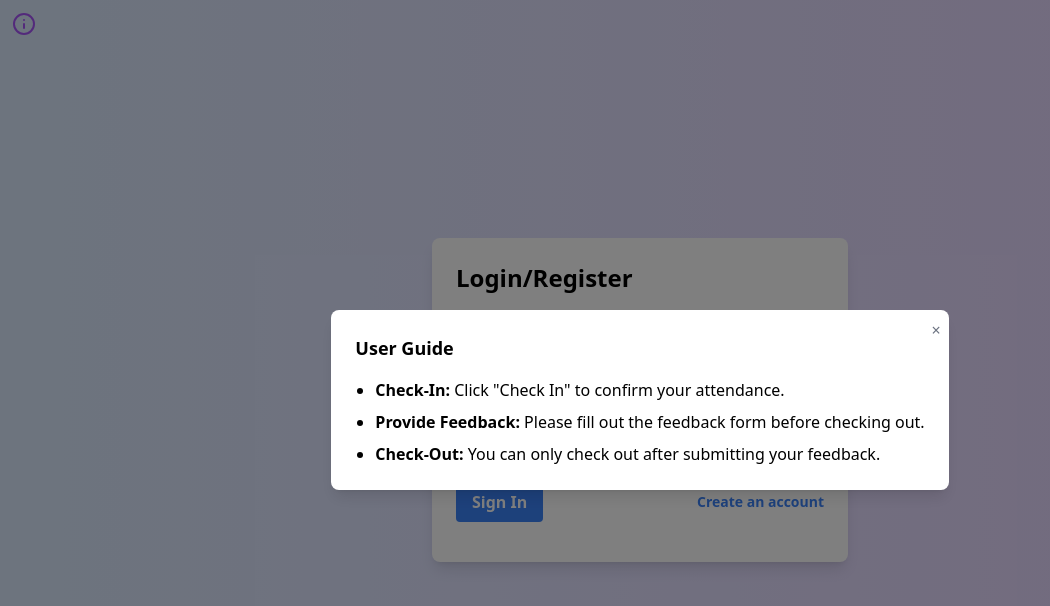
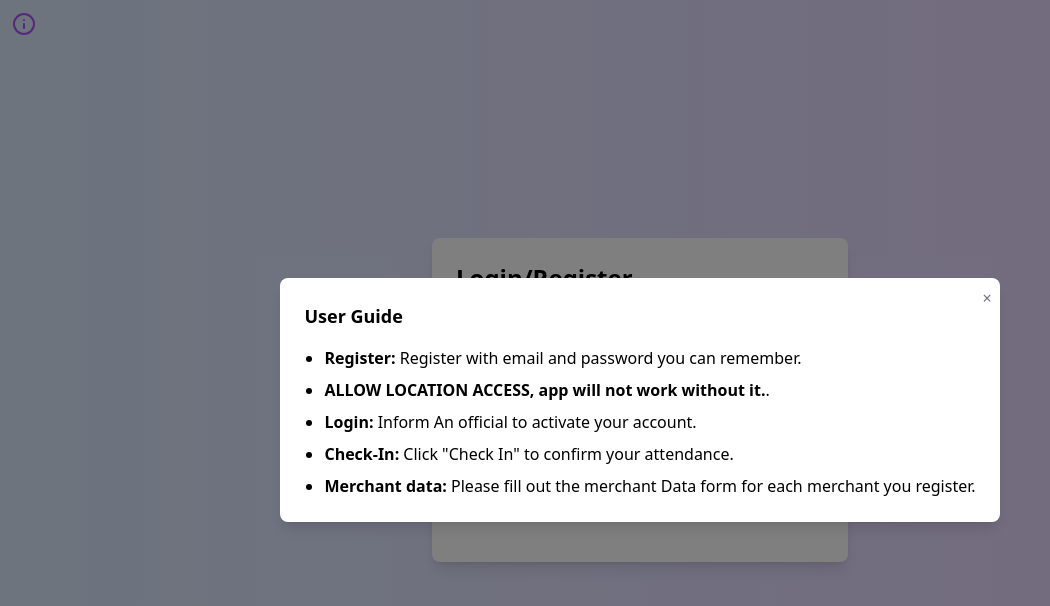
Before and after one commit to sankkakeii/merchant-data, a Next.js app: page / in a window 1280 px wide. Both pictures are taken after a click on the icon 24 px from the left and 24 px from the top of the page. Shown: the top 606 px of the page, without its empty margins (0-1050 px from the left). Built offline with nearby package versions, Linux system fonts and the light colour scheme; no server answers.

Commit message:
update user guide for merchant data entry

```diff
--- a/pages/index.js
+++ b/pages/index.js
@@ -532,15 +532,25 @@ const CanvasserApp = () => {
               &times;
             </button>
             <h2 className="text-lg font-bold mb-4">User Guide</h2>
+
             <ul className="list-disc pl-5 space-y-2">
+
+              <li>
+                <strong>Register:</strong> Register with email and password you can remember.
+              </li>
+
+              <li>
+                <strong>ALLOW LOCATION ACCESS, app will not work without it.</strong>.
+              </li>
+
+              <li>
+                <strong>Login:</strong> Inform An official to activate your account.
+              </li>
               <li>
                 <strong>Check-In:</strong> Click &quot;Check In&quot; to confirm your attendance.
               </li>
               <li>
-                <strong>Provide Feedback:</strong> Please fill out the feedback form before checking out.
-              </li>
-              <li>
-                <strong>Check-Out:</strong> You can only check out after submitting your feedback.
+                <strong>Merchant data:</strong> Please fill out the merchant Data form for each merchant you register.
               </li>
             </ul>
           </div>
```
Lines whose indentation alone changed are shown as unchanged.
